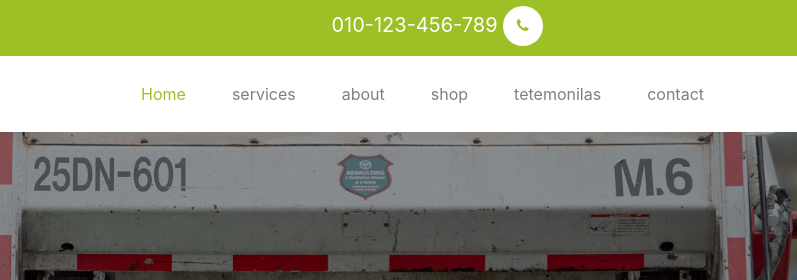
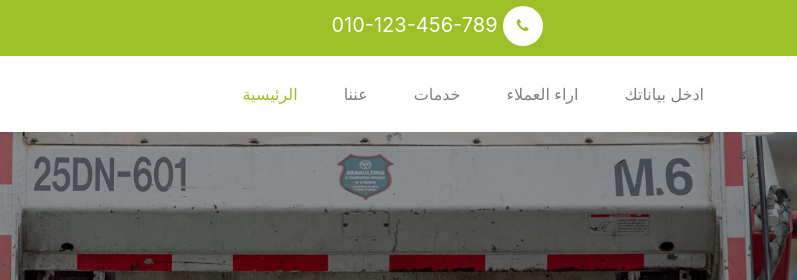
Before and after one commit to ayahMagdi/trashproj, a plain HTML site: page index.html in a window 1280 px wide. Shown: the top 280 px of the page, 483-1280 px from the left. Drawn offline with Linux system fonts and the light colour scheme.

Commit message:
Add files via upload

```diff
--- a/index.html
+++ b/index.html
@@ -51,24 +51,21 @@
 		    </button>
 		    <!-- <div class="w-100"> -->
 			    <div class="collapse navbar-collapse " id="navbarSupportedContent">
-			      <ul class="navbar-nav mb-2 mb-lg-0 ml-auto">
+			      <ul class="navbar-nav mb-2 mb-lg-0 ml-auto text-right">
 			        <li class="nav-item">
-			          <a class="nav-link active" aria-current="page" href="#">Home</a>
+			          <a class="nav-link active" aria-current="page" href="#">الرئيسية</a>
 			        </li>
 			        <li class="nav-item">
-			          <a class="nav-link" href="services">services</a>
+			          <a class="nav-link" href="services">عننا</a>
 			        </li>
 			        <li class="nav-item">
-			          <a class="nav-link" href="about">about</a>
+			          <a class="nav-link" href="about">خدمات</a>
 			        </li>
 			        <li class="nav-item">
-			          <a class="nav-link" href="shop">shop</a>
+			          <a class="nav-link" href="tetemonilas">اراء العملاء</a>
 			        </li>
 			        <li class="nav-item">
-			          <a class="nav-link" href="tetemonilas">tetemonilas</a>
-			        </li>
-			        <li class="nav-item">
-			          <a class="nav-link" href="contact">contact</a>
+			          <a class="nav-link" href="contact">ادخل بياناتك</a>
 			        </li>
 			      </ul>
 			    </div>
```
